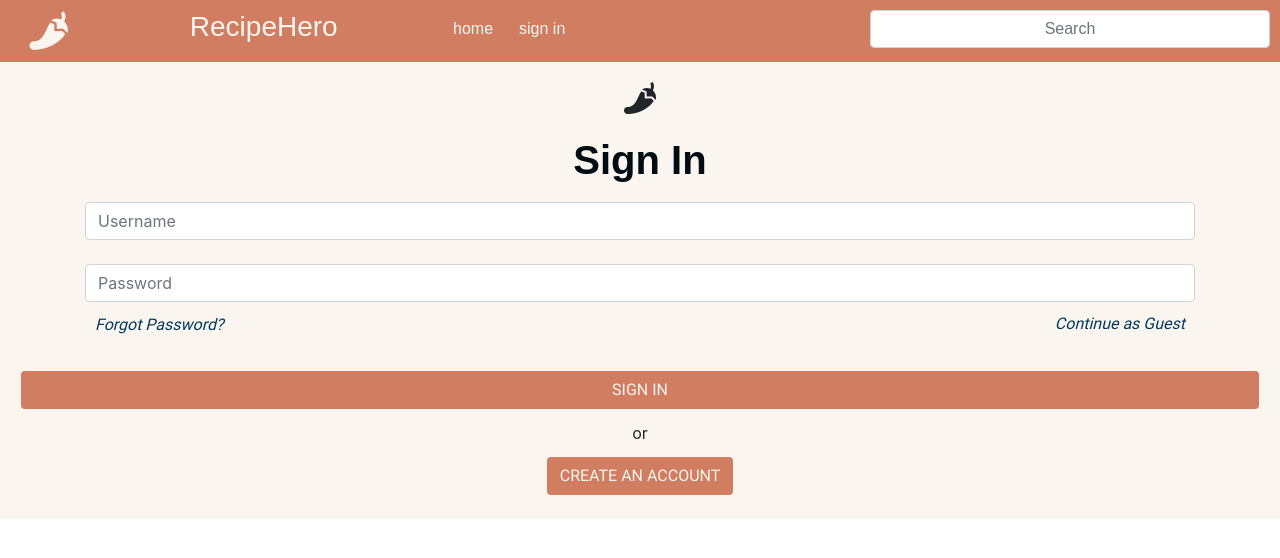
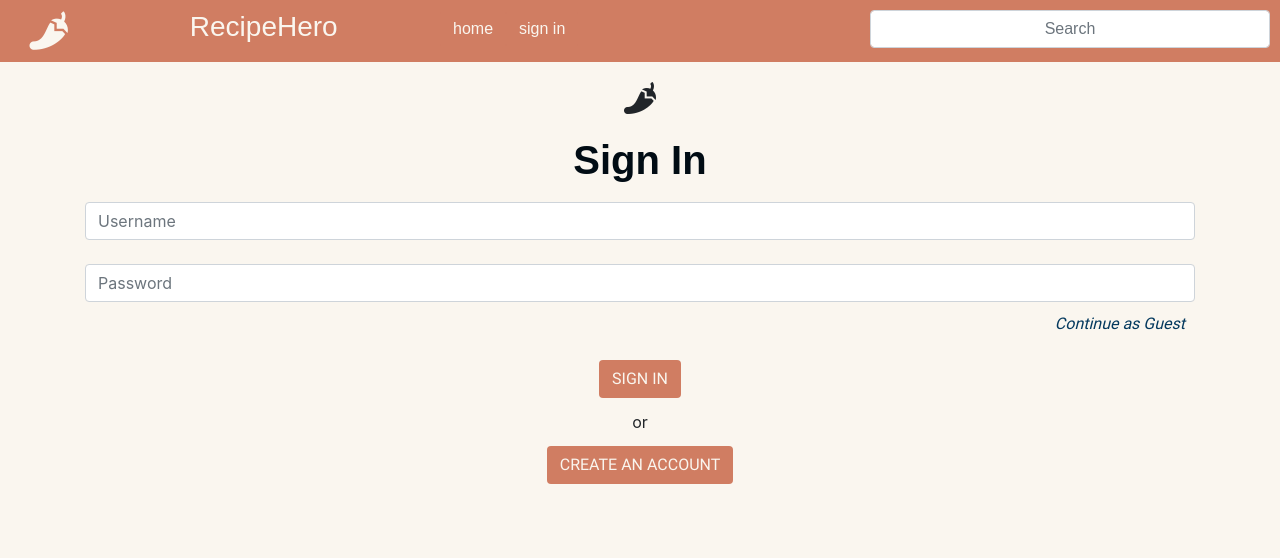
Before and after one commit to ziamah/wbdv-sp21-02-md-client-react, a React (Create React App) app: page /login in a window 1280 px wide. Shown: the top 558 px of the page. Built offline with nearby package versions, Linux system fonts and the light colour scheme; no server answers; a web font is replaced by a local one.

Commit message:
filling spaces at the end of login and register

```diff
--- a/src/components/login/login.js
+++ b/src/components/login/login.js
@@ -73,9 +73,6 @@ const Login = (
                                value={password}/>
 
                         <div className="wbdv-padded-img">
-                            <Link className="wbdv-link-text" to={"#"}>
-                                Forgot Password?
-                            </Link>
                             <Link className="wbdv-link-text float-right" to={"/home"}>
                                 Continue as Guest
                             </Link>
@@ -84,7 +81,7 @@ const Login = (
                 </div>
             </form>
             <div className="row wbdv-center-in-div">
-                {/*<Link to="/home">*/}
+                <div>
                     <button className="btn wbdv-affirmative-btn"
                             onClick = {async () => {
                                 validateForm();
@@ -92,22 +89,38 @@ const Login = (
                             }}>
                         SIGN IN
                     </button>
-                {/*</Link>*/}
+                </div>
             </div>
             <div className="wbdv-center-in-div wbdv-widget-interior">
                 or
             </div>
-            <div className="row wbdv-center-in-div"><Link to={"/register"}>
+            <div className="row wbdv-center-in-div">
+                <Link to={"/register"}>
                     <button className="btn wbdv-affirmative-btn">
                         CREATE AN ACCOUNT
                     </button>
                 </Link>
 
             </div>
-            &nbsp;
-            &nbsp;
-            &nbsp;
-            &nbsp;
+            <br/>
+            <br/>
+            <br/>
+            <br/>
+            <br/>
+            <br/>
+            <br/>
+            <br/>
+            <br/>
+            <br/>
+            <br/>
+            <br/>
+            <br/>
+            <br/>
+            <br/>
+            <br/>
+            <br/>
+            <br/>
+            <br/>
 
         </div>
 
```
Also changed, not shown: src/components/login/register.js (+9 -0 lines).
